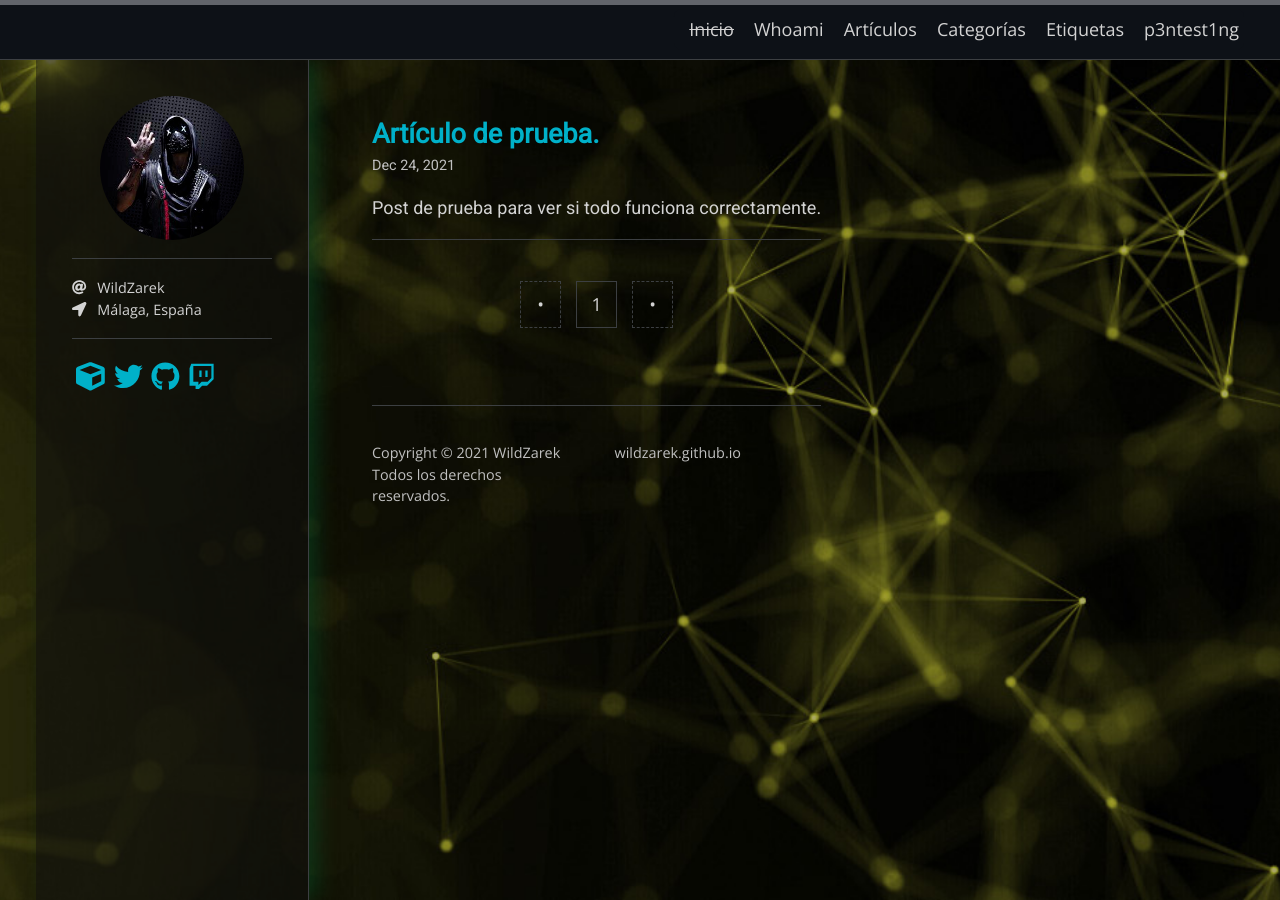
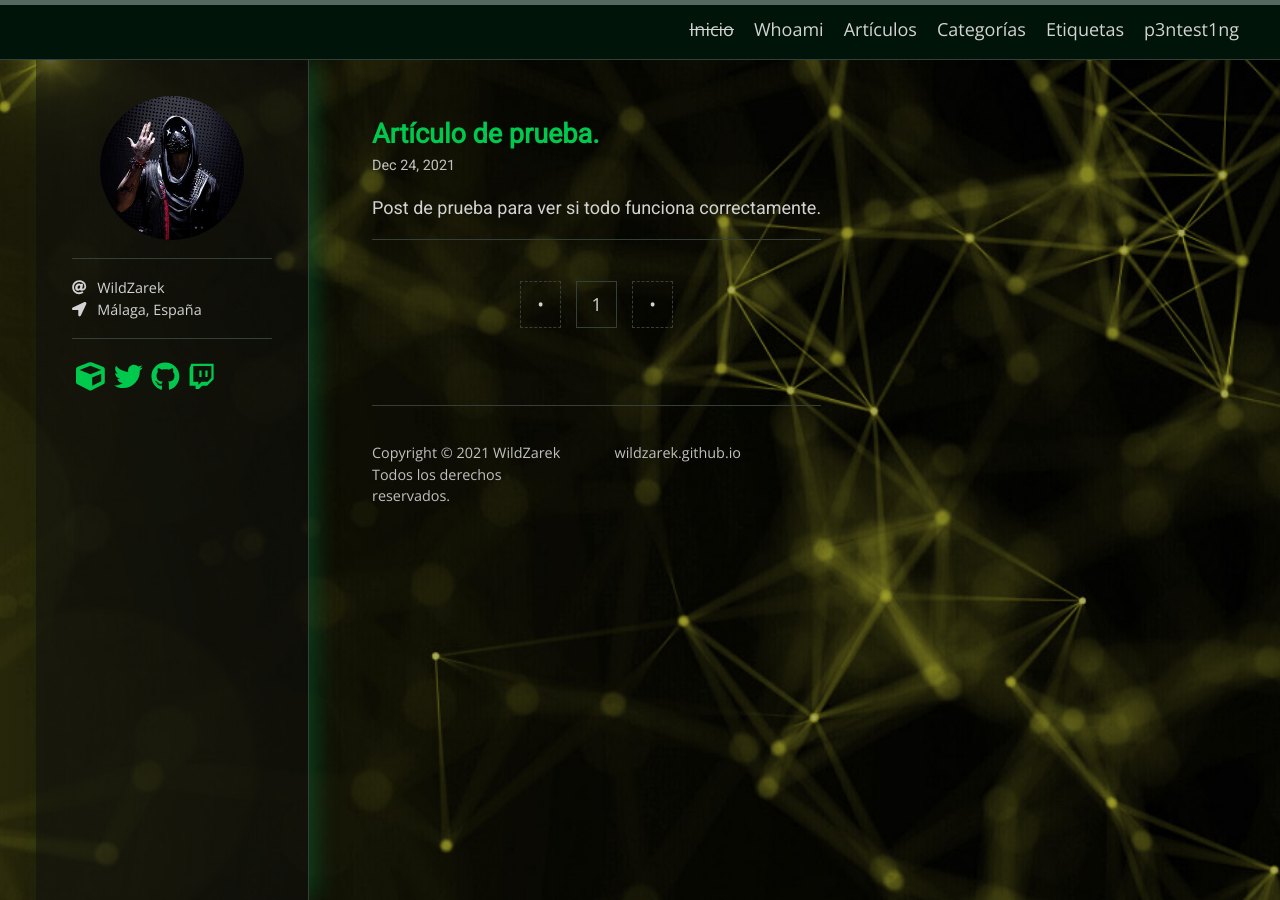
Before and after one commit to WildZarek/wildzarek.github.io, a Jekyll site: the page built from index.html, in a window 1280 px wide. Built offline with Jekyll 4.4.1, drawn with Linux system fonts in a browser that asks for light colours; nearby versions of some CDN libraries; some web fonts are replaced; the list of posts is cut into pages by our own code.

Commit message:
css changes

```diff
--- a/_sass/hamilton/layout.scss
+++ b/_sass/hamilton/layout.scss
@@ -222,7 +222,7 @@
   padding: $spacing-unit;
   border-right: 1px solid;
 
-  box-shadow: 10px 0 20px -2px rgba(0, 100, 50, .4);
+  box-shadow: 10px 0 20px -2px rgba(0, 120, 60, .4);
 
   @include relative-font-size(0.8);
 
--- a/_sass/hamilton/skins/midnight.scss
+++ b/_sass/hamilton/skins/midnight.scss
@@ -1,13 +1,13 @@
 $text-color:            lightgrey !default;
 $text-color-light:      silver !default;
-$background-color:      #0D1117 !default; // 121212
+$background-color:      #00140A !default; // 121212
 $code-background-color: #202020 !default; // 49483e
 
 $border-color:          mix($text-color, $background-color, 30%) !default;
 $border-color-light:    darken($border-color, 5%) !default;
 $border-color-dark:     lighten($border-color, 10%) !default;
 
-$link-base-color:       #00b1c9 !default; //00b1c9
+$link-base-color:       #00c94d !default; // 00b1c9
 $link-visited-color:    darken($link-base-color, 5%) !default;
 
 $table-text-color:      lighten($text-color, 18%) !default;
```
